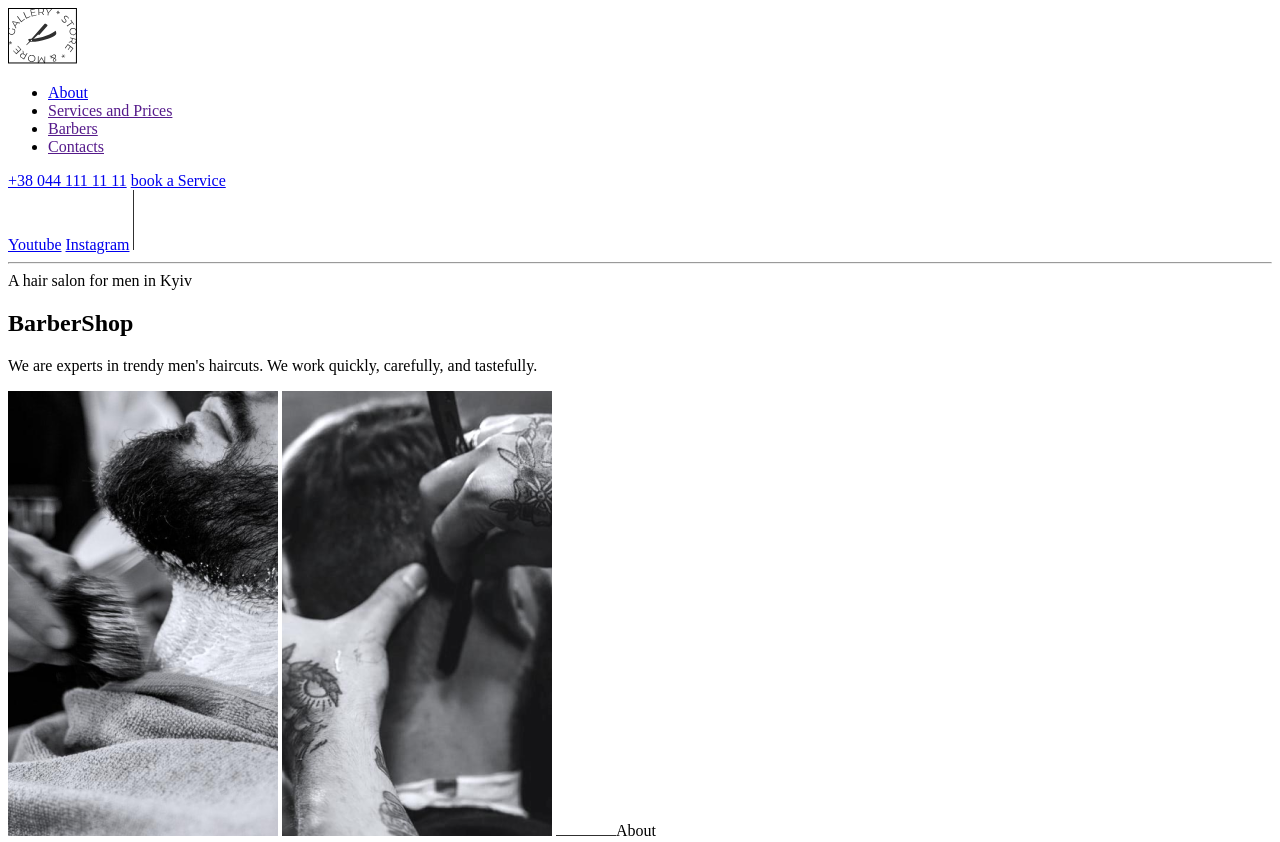
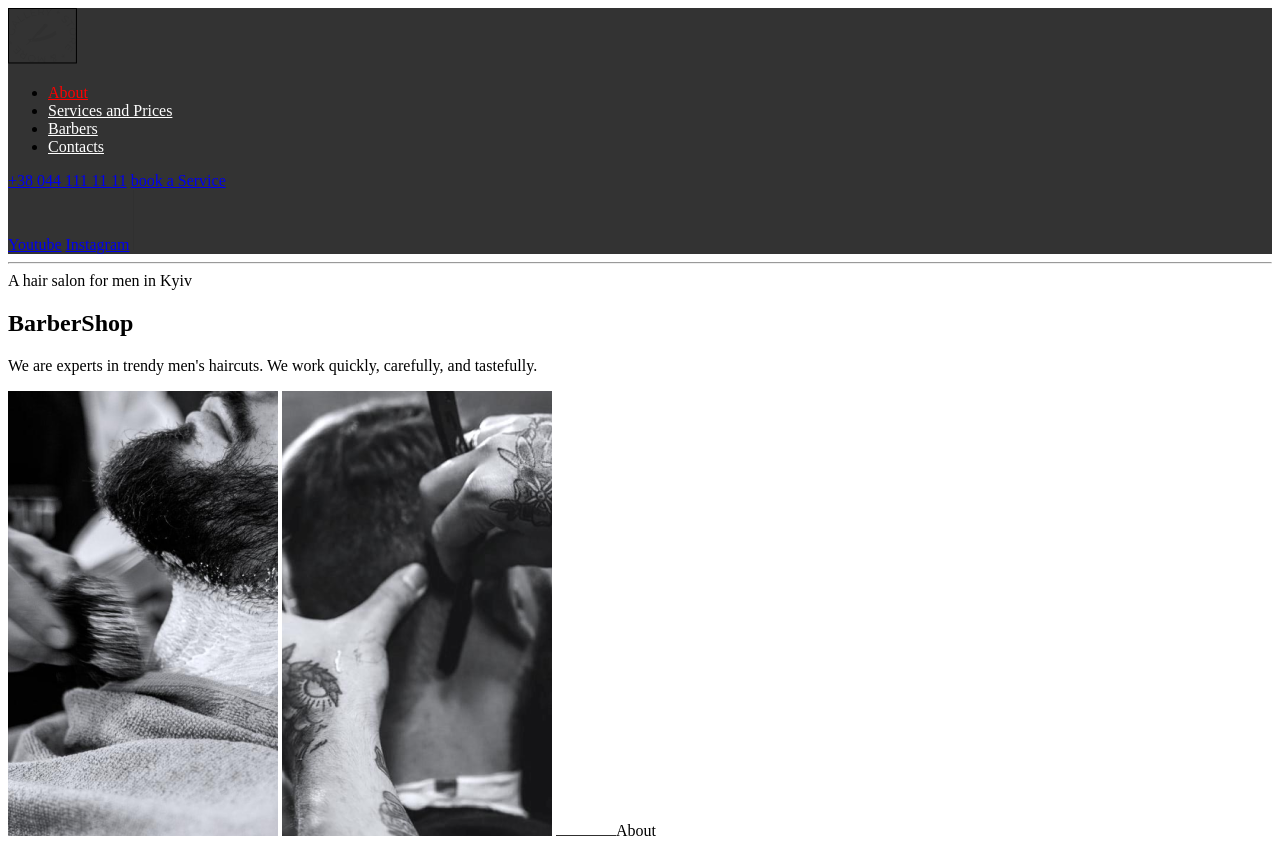
Before and after one commit to Otterisa/Barbershop, a plain HTML site: page index.html in a window 1280 px wide. Shown: the top 842 px of the page. Drawn offline with Linux system fonts and the light colour scheme.

Commit message:
added styles

```diff
--- a/index.html
+++ b/index.html
@@ -4,16 +4,17 @@
     <meta charset="UTF-8" />
     <meta name="viewport" content="width=device-width, initial-scale=1.0" />
     <title>Barbershop</title>
+    <link rel="stylesheet" href="styles.css" />
   </head>
   <body>
-    <header>
+    <header class="global-header">
       <a href="index.html">
         <img src="images/logo.svg" alt="Barbershop logo" />
       </a>
 
-      <nav>
+      <nav class="main-navigation">
         <ul>
-          <li><a href="about.html">About</a></li>
+          <li><a href="about.html" class="active">About</a></li>
           <li><a href="">Services and Prices</a></li>
           <li><a href="">Barbers</a></li>
           <li><a href="">Contacts</a></li>
--- /dev/null
+++ b/styles.css
@@ -0,0 +1,16 @@
+:root {
+  --link-color: #ffffff;
+}
+
+.global-header {
+  background-color: #333;
+}
+
+.global-header .main-navigation a,
+.global-header .main-navigation a:visited {
+  color: var(--link-color);
+}
+
+.global-header .main-navigation a.active {
+  color: red;
+}
```
